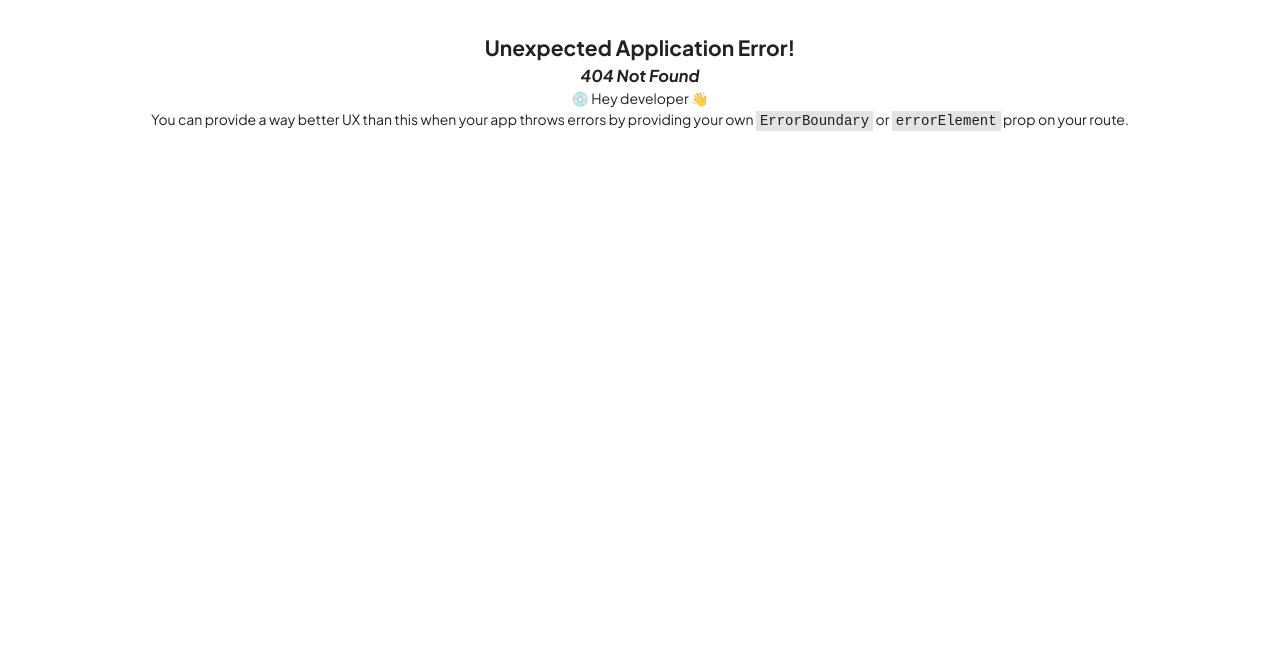
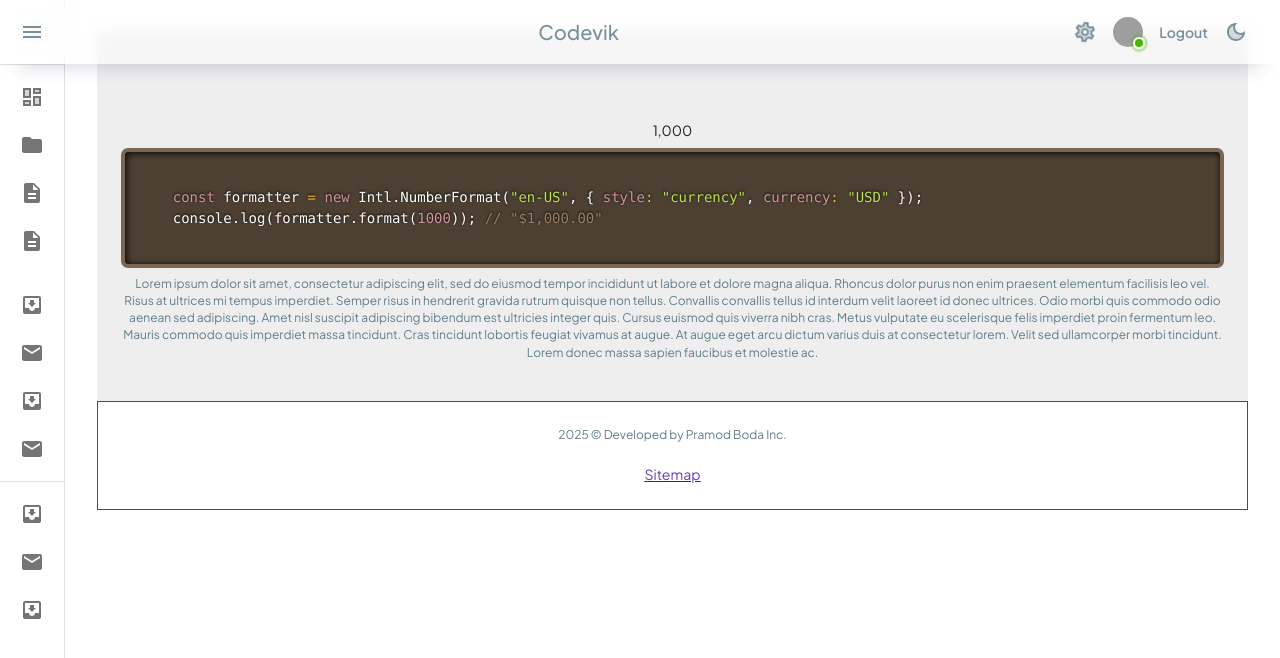
Before and after one commit to pramodboda/fe-react-mui-dashboard, a React (Vite) app: page /pages/numbers in a window 1280 px wide. Before the commit this address had no page. Shown: the top 658 px of the page. Built offline with nearby package versions, Linux system fonts and the light colour scheme; grey boxes are pictures that could not be loaded.

Commit message:
UPDATE:UI

```diff
--- a/package.json
+++ b/package.json
@@ -19,17 +19,22 @@
     "@mui/x-data-grid": "^7.25.0",
     "framer-motion": "^12.4.1",
     "motion": "^12.3.1",
+    "numeral": "^2.0.6",
     "react": "^18.3.1",
+    "react-copy-to-clipboard": "^5.1.0",
     "react-dom": "^18.3.1",
     "react-icons": "^5.5.0",
     "react-router-dom": "^7.4.0",
+    "react-syntax-highlighter": "^15.6.1",
     "react-toastify": "^11.0.3",
     "styled-components": "^6.1.14"
   },
   "devDependencies": {
     "@eslint/js": "^9.17.0",
+    "@types/numeral": "^2.0.5",
     "@types/react": "^18.3.18",
     "@types/react-dom": "^18.3.5",
+    "@types/react-syntax-highlighter": "^15.5.13",
     "@vitejs/plugin-react": "^4.3.4",
     "eslint": "^9.17.0",
     "eslint-plugin-react-hooks": "^5.0.0",
--- a/src/layout/DashboardLayout.tsx
+++ b/src/layout/DashboardLayout.tsx
@@ -204,7 +204,8 @@ export default function DashboardLayout() {
       level: 1,
       children: [
         { title: 'Templates', level: 2, path: '/documents/templates' },
-        { title: 'Sitemap', level: 2, path: '/pages/sitemap' }
+        { title: 'Sitemap', level: 2, path: '/pages/sitemap' },
+        { title: 'Numbers', level: 2, path: '/pages/numbers' }
       ]
     },
     {
--- /dev/null
+++ b/src/pages/NumbersPage.tsx
@@ -0,0 +1,29 @@
+// formatting and manipulating numbers
+
+import numeral from "numeral";
+
+// import SyntaxHighlighter from 'react-syntax-highlighter';
+import { Prism as SyntaxHighlighter } from 'react-syntax-highlighter';
+// import { docco } from 'react-syntax-highlighter/dist/esm/styles/hljs';
+import { dark } from 'react-syntax-highlighter/dist/esm/styles/prism';
+
+import {Typography} from "@mui/material";
+
+
+const NumbersPage: React.FC = () => {
+    const codeString = `
+    const formatter = new Intl.NumberFormat("en-US", { style: "currency", currency: "USD" });
+    console.log(formatter.format(1000)); // "$1,000.00"
+    `;
+    return <>
+    <Typography>
+
+    {numeral(1000).format("0,0")} {/* "1,000" */}
+    </Typography>
+    <SyntaxHighlighter language="javascript" style={dark}>
+      {codeString}
+    </SyntaxHighlighter>
+    </>
+}
+
+export default NumbersPage;
--- a/src/pages/utils/Timelines.tsx
+++ b/src/pages/utils/Timelines.tsx
@@ -403,7 +403,9 @@ const Timelines: React.FC = () => {
             <RenderTimeline skillData={FE_React_Dev_Roadmap.interviewRounds} />
           </ProUI_Card>
         </Grid>
-        <Grid size={{ xs: 12, lg: 3 }}></Grid>
+        <Grid size={{ xs: 12, lg: 3 }}>
+          Formate a number as currency string
+        </Grid>
       </Grid>
     </>
   );
--- a/src/routes/routes.tsx
+++ b/src/routes/routes.tsx
@@ -3,6 +3,7 @@ import { createBrowserRouter } from 'react-router-dom';
 import DashboardLayout from '../layout/DashboardLayout';
 import Dashboard_Home1 from '../pages/Dashboard_Home1';
 import SitemapPage from "../pages/SitemapPage";
+import NumbersPage from "../pages/NumbersPage";
 import ButtonsPage from '../pages/components/ButtonsPage';
 import ListsPage from '../pages/components/ListsPage';
 import Timelines from '../pages/utils/Timelines';
@@ -17,6 +18,7 @@ const router = createBrowserRouter([
         { path: '/components/buttons', element: <ButtonsPage /> },
         { path: '/components/lists', element: <ListsPage /> },
         { path: '/pages/sitemap', element: <SitemapPage /> },
+        { path: '/pages/numbers', element: <NumbersPage /> },
         { path: '/utils/timelines', element: <Timelines /> },
       ],
     },
--- /dev/null
+++ b/src/shared/numberToCurrency.ts
@@ -0,0 +1,3 @@
+
+
+export const numberToCurrency = (number, currency) => new Int16Arrayl.NumberFormat('en-US', {style:'currency', currency:currency});
```
Also changed, not shown: 1 other file (tests, documents, lock files or other folders).
